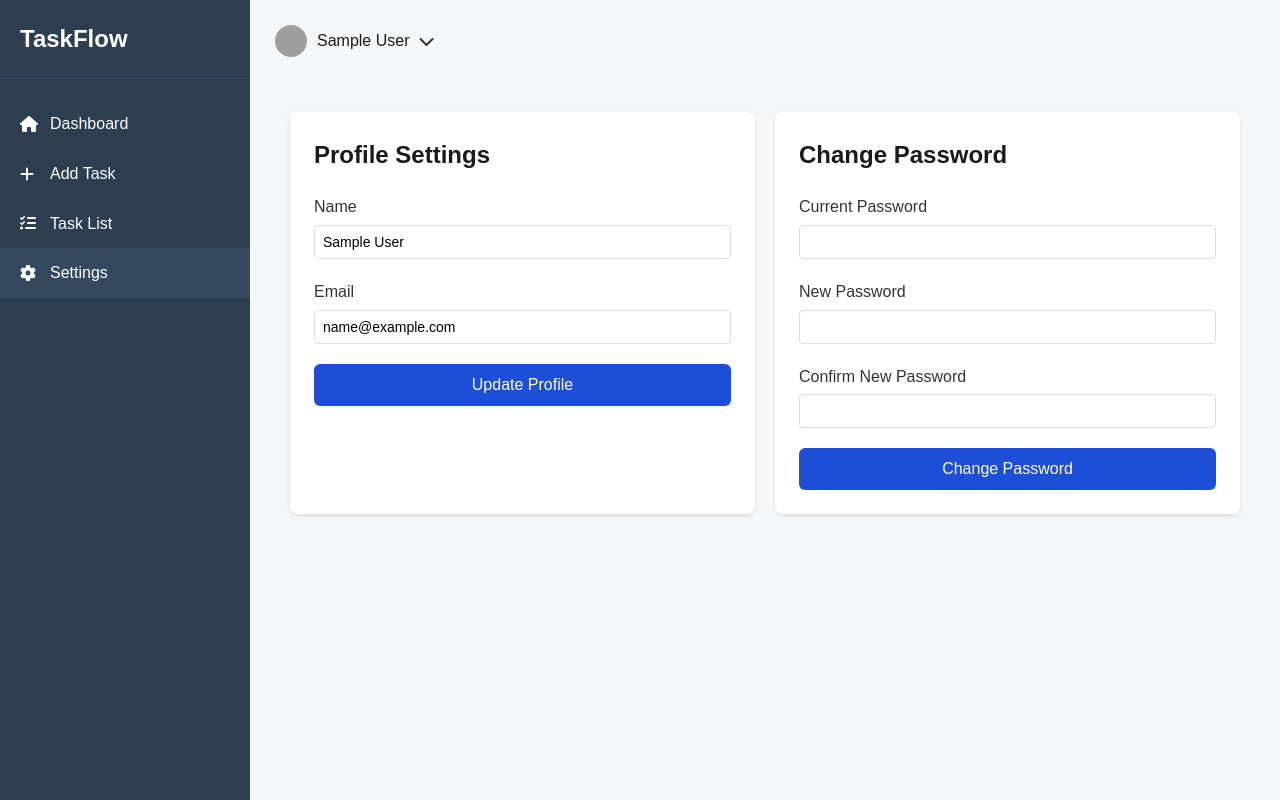
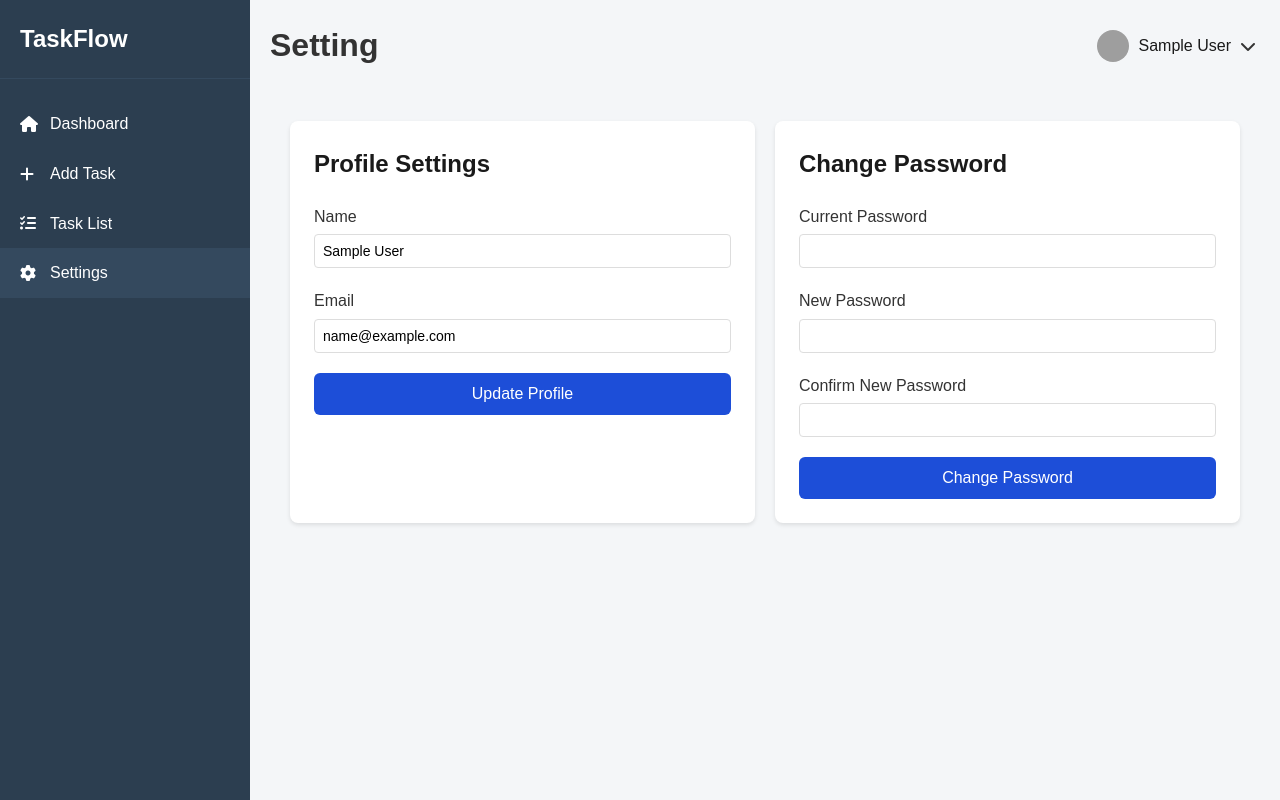
Before and after one commit to abdikadirqulle/Taskflow, a PHP site: page /settings.php in a window 1280 px wide. Run offline with PHP 8.4, Linux system fonts and the light colour scheme; the visitor is signed in with stand-in values (Sample User, id 1); grey boxes are pictures that could not be loaded.

Commit message:
updatesetting for h1

```diff
--- a/settings.php
+++ b/settings.php
@@ -73,7 +73,7 @@ if ($_SERVER['REQUEST_METHOD'] == 'POST') {
         <main class="main-content">
         <header class="top-header">
                 <button onclick="mobileMenuToggle()" class="mobile-menu-toggle"><i class="fas fa-bars"></i></button>
-                <!-- <h1>Setting</h1> -->
+                <h1>Setting</h1>
                 <div class="user-menu">
                     <div class="user-profile" onclick="toggleUserMenu()">
                         <img src="https://ui-avatars.com/api/?name=<?php echo urlencode($user['name']); ?>&background=1D4ED8&color=fff" alt="Profile">
```
